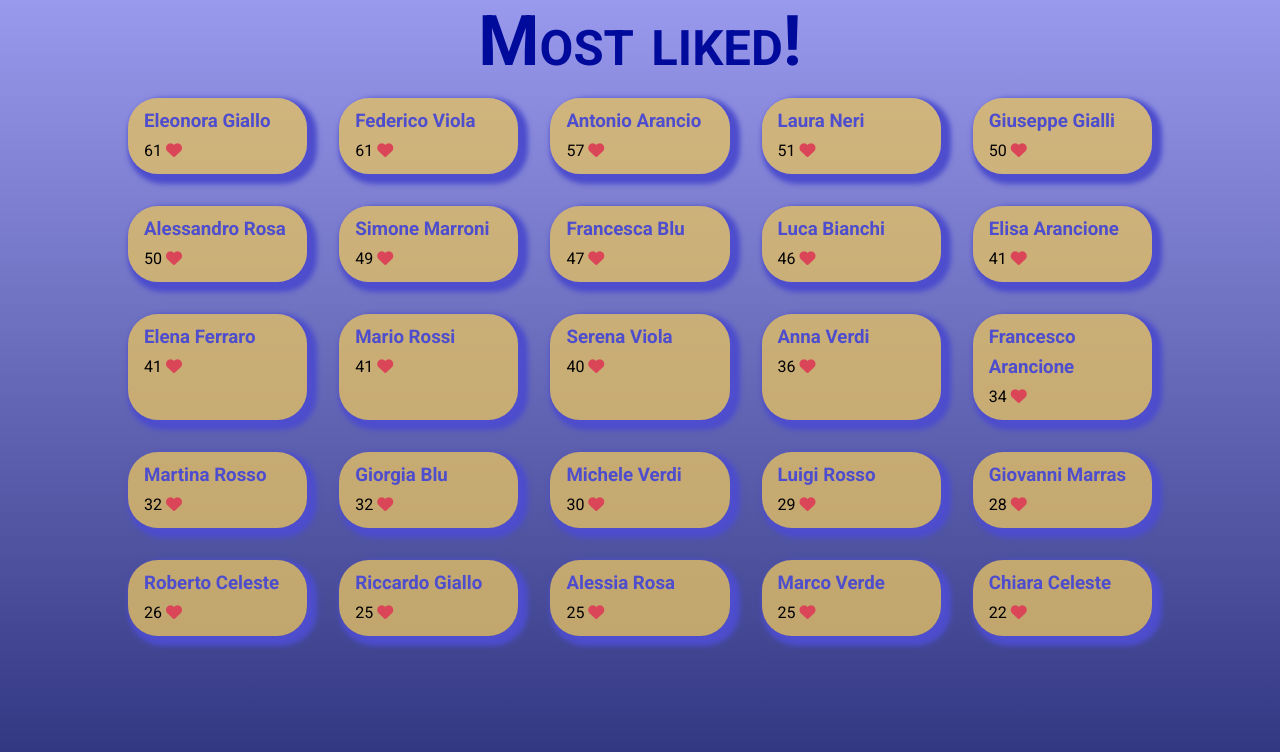
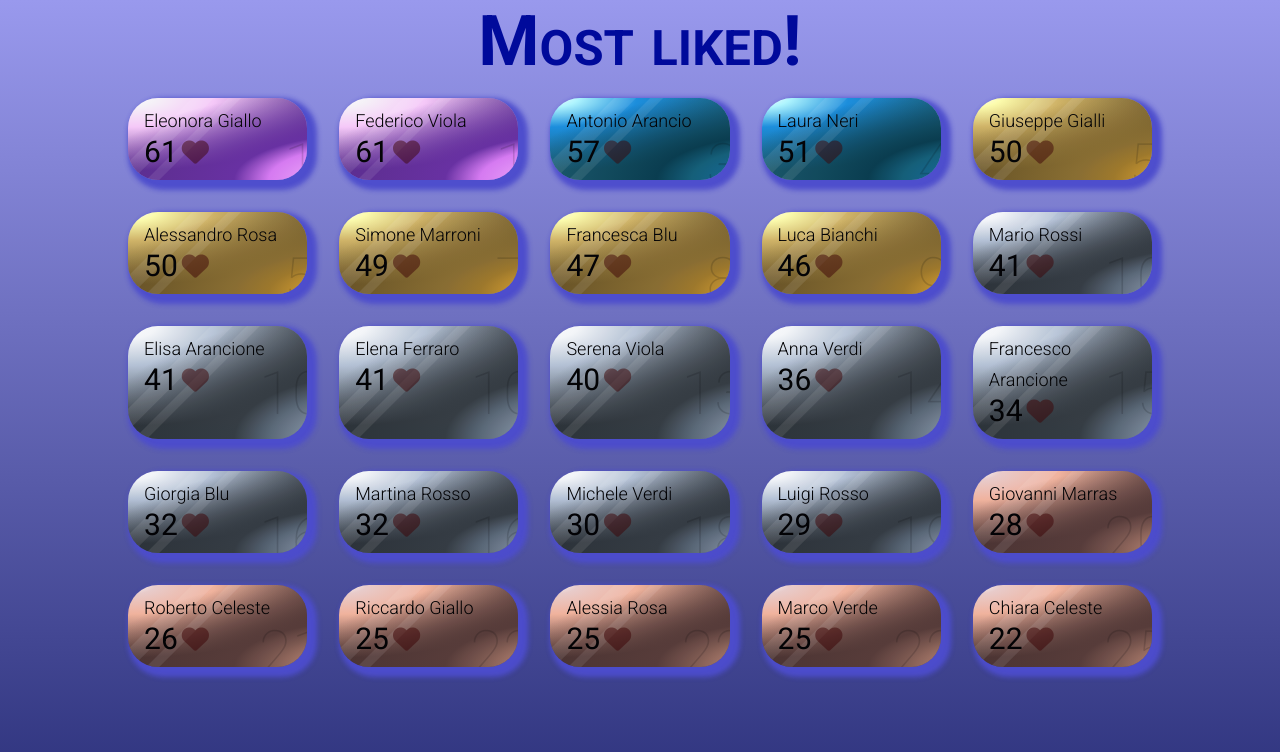
Before and after one commit to RiccardoMont/social-platform, a PHP site: page / in a window 1280 px wide. Shown: the top 752 px of the page. Run offline with PHP 8.4, Linux system fonts and the light colour scheme; data comes from the database, SQL or seed files in the repository; data that the repository does not hold is empty.

Commit message:
Aggiunto stile css e ranking

```diff
--- a/css/style.css
+++ b/css/style.css
@@ -18,6 +18,8 @@ h1 {
     color: #000a9b;
 }
 
+/*UTILITY*/
+
 .container {
     width: 80%;
     max-width: 1176px;
@@ -30,23 +32,78 @@ h1 {
     margin: 0 -1rem;
     justify-content: center;
 }
+/*FINE UTILITY*/
+
+/*CARD*/
 
 .card {
+    /*Specifiche generiche della card*/
     width: calc((100%/10)*2 - 2rem);
     margin: 1rem;
     padding: 0.5rem 1rem;
-    background-color: rgb(225, 190, 101, 0.8);
     border-radius: 30px;
     line-height: 30px;
     cursor: pointer;
     box-shadow: 5px 5px 5px 5px #4d4dcd;
+    /*Specifiche per le barre del luccichio e per il numero di ranking sullo sfondo*/
+    position: relative;
+    overflow: hidden;
+    /*Parte di riferimento per le successive tipologie di background*/
+    background-repeat: no-repeat;
+    background-position: center;
+    animation: Bggradient 4s ease infinite;
 
-    h3 {
-        color: #4d4dcd;
+    & .shiny_bar1 {
+        position: absolute;
+        top: 0;
+        left: -110%;
+        width: 7%;
+        height: 120%;
+        background: rgba(255, 255, 255, 0.3);
+        transform: skewX(-45deg);
+        animation: shiny1 2s ease infinite
     }
 
-    i {
-        animation: gradient 5s ease infinite;
+    & .shiny_bar2 {
+        position: absolute;
+        top: 0;
+        left: -130%;
+        width: 12%;
+        height: 120%;
+        background: rgba(255, 255, 255, 0.3);
+        transform: skewX(-45deg);
+        animation: shiny2 2s ease infinite
+    }
+
+    & .name {
+        font-size: 18px;
+        font-weight: 300;
+    }
+
+    & .likes {
+        font-size: 30px;
+        font-weight: 400;
+    }
+
+    & .panel-number {
+        position: relative;
+
+        & .ranking {
+            font-size: 60px;
+            font-weight: 100;
+            position: absolute;
+            top: 45px;
+            left: 140px;
+            right: 0;
+            opacity: 0.15;
+        }
+    }
+
+
+    & i {
+        font-size: 1.7em;
+        color: #3d0101;
+        opacity: 0.5;
     }
 }
 
@@ -54,41 +111,198 @@ h1 {
     background-color: rgb(225, 190, 101, 1);
     filter: drop-shadow(0px 6px 8px #4d4dcd);
 
-    h3 {
-        color: #000dc5;
+    & .name {
+        font-weight: 400;
     }
 
-    i {
-        animation-play-state: paused;
+    & .likes {
+        font-weight: 500;
+    }
+
+    & .ranking {
+        font-weight: 300;
+        animation: pulse 5s ease infinite;
+
+    }
+
+    & i {
+        color: #3d0101;
+        opacity: 1;
     }
 }
 
+/*FINE CARD*/
 
-@keyframes gradient {
+
+/*STILI BACKGROUND*/
+
+.bronze {
+    background: radial-gradient(ellipse farthest-corner at right bottom, #dcb9b5 0%, #e5a389 8%, #7d594f 30%, #583c38 40%, transparent 80%),
+        radial-gradient(ellipse farthest-corner at left top, #FFFFFF 0%, #edcfcc 8%, #f5b69e 25%, #48312e 62.5%, #48312e 100%);
+
+    & .panel-number {
+        & .ranking {
+
+            left: 115px;
+
+        }
+    }
+
+}
+
+.silver {
+    background: radial-gradient(ellipse farthest-corner at right bottom, #eff8fd 0%, #a9b6c6 8%, #5a6876 30%, #353c41 40%, transparent 80%),
+        radial-gradient(ellipse farthest-corner at left top, #FFFFFF 0%, #f7f9fa 8%, #b5c3d5 25%, #292f33 62.5%, #292f33 100%);
+
+    & .panel-number {
+        & .ranking {
+
+            left: 115px;
+
+        }
+    }
+
+}
+
+.golden {
+    background: radial-gradient(ellipse farthest-corner at right bottom, #FEDB37 0%, #FDB931 8%, #9f7928 30%, #8A6E2F 40%, transparent 80%),
+        radial-gradient(ellipse farthest-corner at left top, #FFFFFF 0%, #FFFFAC 8%, #D1B464 25%, #5d4a1f 62.5%, #5d4a1f 100%);
+}
+
+.platinum {
+    background: radial-gradient(ellipse farthest-corner at right bottom, #9fedf4 0%, #136da8 8%, #125e77 30%, #073b4d 40%, transparent 80%),
+        radial-gradient(ellipse farthest-corner at left top, #FFFFFF 0%, #b0f8ff 8%, #198edd 25%, #1c5f70 62.5%, #1c5f70 100%);
+
+
+}
+
+.pink-diamond {
+    background: radial-gradient(ellipse farthest-corner at right bottom, #fce7fb 0%, #fcb7fd 8%, #d77af2 30%, #672fa1 40%, transparent 80%),
+        radial-gradient(ellipse farthest-corner at left top, #FFFFFF 0%, #f8f4f8 8%, #f8caf9 25%, #572b87 62.5%, #572b87 100%);
+
+}
+/*FINE STILI BACKGROUND*/
+
+/*ANIMAZIONI*/
+
+/*Animazione per rendere cangiante lo sfondo delle cards*/
+@keyframes Bggradient {
 
     0% {
-        color: #4848e0;
+        opacity: 1;
+        background-size: 100%;
+    }
+
+    50% {
+        opacity: 0.95;
+        background-size: 175%;
+    }
+
+    100% {
+        opacity: 1;
+        background-size: 100%;
+    }
+
+}
+
+
+
+/*Animazione degli span per la lucidità delle cards*/
+@keyframes shiny1 {
+
+    0% {
+        left: -110%;
+        opacity: 0;
+    }
+
+    5% {
+        left: -110%;
+        opacity: 0.3;
+    }
+
+    80% {
+        left: 130%;
+        opacity: 0.3
+    }
+
+    90% {
+        left: 130%;
+        opacity: 0;
+    }
+
+    100% {
+        left: -110%;
+        opacity: 0;
+    }
+
+}
+
+@keyframes shiny2 {
+
+    0% {
+        left: -130%;
+        opacity: 0;
+    }
+
+    5% {
+        left: -130%;
+        opacity: 0.3;
+    }
+
+    80% {
+        left: 110%;
+        opacity: 0.3
+    }
+
+    90% {
+        left: 110%;
+        opacity: 0;
+    }
+
+    100% {
+        left: -130%;
+        opacity: 0;
+    }
+
+}
+
+
+
+/*Colore del ranking cangiante*/
+@keyframes pulse {
+
+    0% {
+        opacity: 0.15;
+        color: #000000;
     }
 
     20% {
-        color: #a939d2;
+        color: #020080;
     }
 
     40% {
-        color: #e04848;
+        color: #690087;
+    }
+
+    50% {
+        opacity: 0.5;
+        color: #650000;
     }
 
     60% {
-        color: #a3e048;
+        color: #690087;
     }
 
     80% {
-        color: #48e0a8;
+        color: #020080;
     }
 
     100% {
-        color: #4848e0;
+        opacity: 0.15;
+        color: #000000;
     }
 
 
 }
+
+/*FINE ANIMAZIONI*/
--- a/index.php
+++ b/index.php
@@ -37,9 +37,7 @@ $result = $connection->query($sql);
     <link rel="preconnect" href="https://fonts.googleapis.com">
     <link rel="preconnect" href="https://fonts.gstatic.com" crossorigin>
     <link href="https://fonts.googleapis.com/css2?family=Roboto:ital,wght@0,100;0,300;0,400;0,500;0,700;0,900;1,100;1,300;1,400;1,500;1,700;1,900&display=swap" rel="stylesheet">
-    <link rel="stylesheet" href="https://cdnjs.cloudflare.com/ajax/libs/font-awesome/6.4.2/css/all.min.css"
-        integrity="sha512-z3gLpd7yknf1YoNbCzqRKc4qyor8gaKU1qmn+CShxbuBusANI9QpRohGBreCFkKxLhei6S9CQXFEbbKuqLg0DA=="
-        crossorigin="anonymous" referrerpolicy="no-referrer" />
+    <link rel="stylesheet" href="https://cdnjs.cloudflare.com/ajax/libs/font-awesome/6.4.2/css/all.min.css" integrity="sha512-z3gLpd7yknf1YoNbCzqRKc4qyor8gaKU1qmn+CShxbuBusANI9QpRohGBreCFkKxLhei6S9CQXFEbbKuqLg0DA==" crossorigin="anonymous" referrerpolicy="no-referrer" />
 </head>
 
 <body>
@@ -48,13 +46,47 @@ $result = $connection->query($sql);
     <h1>Most liked!</h1>
     <div class="container">
         <div class="row">
-            <?php while ($row = $result->fetch_assoc()) :
-                ['nome' => $nome, 'likes_no' => $likes] = $row; ?>
-                <div class="card">
-                    <h3><?= $nome ?></h3>
-                    <div>
-                        <span><?= $likes ?></span>
-                        <i class="fa-solid fa-heart"></i>
+            <?php
+            //Variabili di supporto per poter "rankare" manualmente gli utenti
+            $i = 1;
+            //Definisco la variabile j=i adesso in modo che le persone in prima posizione abbiano un indice di riferimento dato che non entreranno nel condizionale successivo
+            $j = $i;
+
+            //Ciclo per fetchare i risultati della mia query
+            while ($row = $result->fetch_assoc()) :
+                ['nome' => $nome, 'likes_no' => $likes] = $row;
+
+                //Condizionale che mi permette di assegnare la posizione in maniera graduale od anche in caso di spareggio
+                if ($ranker > $row['likes_no']) {
+                    $j = $i;
+                    $i++;
+                } else {
+                    $i++;
+                }
+
+                //Variabile di supporto che mette che viene riassegnata di volta in volta a termine del ciclo con il nuovo numero di likes. La inserisco alla fine in modo da poter paragonare i Likes della persona nella posizione precedente a quella della persona subito successiva
+                $ranker = $row['likes_no'];
+
+            ?>
+
+                <div class="card
+                <?php
+                //In base alla posizione raggiunta dall'utente in classifica, gli sarà abbinata una specifica classe che modificherà il background della sua card
+                if($j === 1) {echo 'pink-diamond';}
+                elseif($j < 5) {echo 'platinum';}
+                elseif($j < 10) {echo 'golden';}
+                elseif($j < 20) {echo 'silver';}
+                else {echo 'bronze';}
+                ?>">
+                    <span class="shiny_bar2"></span>
+                    <span class="shiny_bar1"></span>
+                    <div class="panel-number">
+                        <span class="name"><?= $nome ?></span>
+                        <span class="ranking"><?= $j ?>°</span>
+                        <div>
+                            <span class="likes"><?= $likes ?></span>
+                            <i class="fa-solid fa-heart"></i>
+                        </div>
                     </div>
                 </div>
             <?php endwhile; ?>
```
